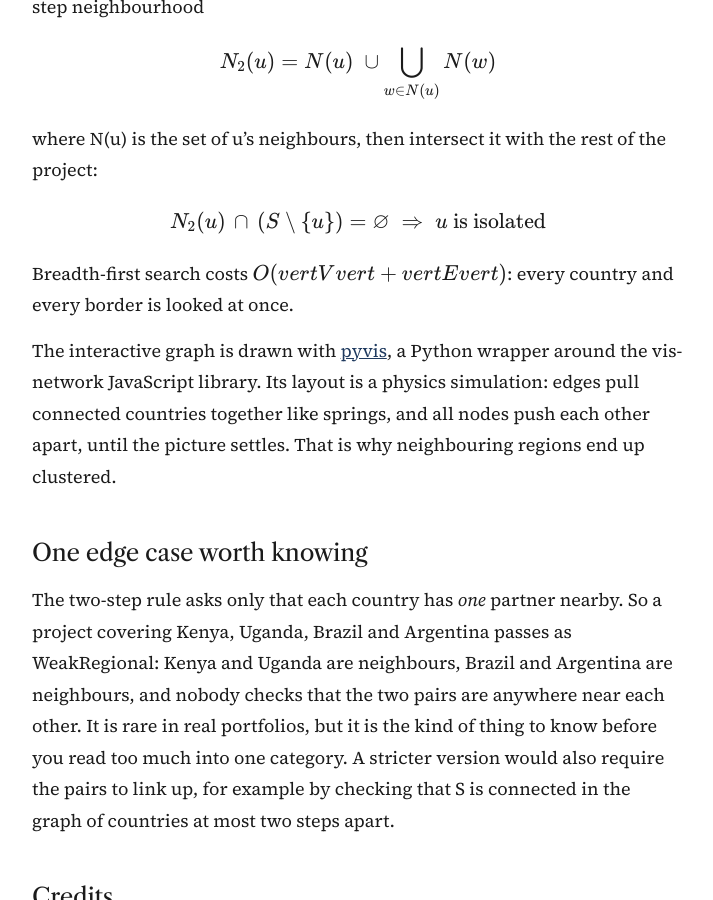
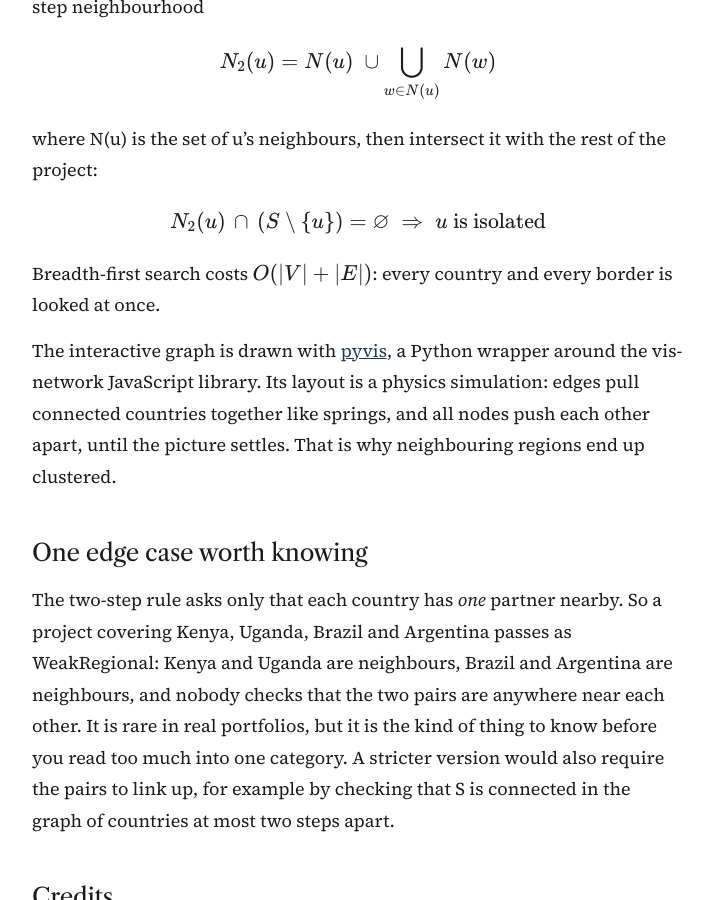
Before and after one commit to owangie/owangie.github.io, a Jekyll site: the page built from _posts/2026-09-28-neighbours-graph-theory.md, in a window 1280 px wide and 900 px high, scrolled down 2318 px. Shown: the whole window, without its empty margins (282-995 px from the left). Built offline with Jekyll 4.4.1, drawn with Linux system fonts in a browser that asks for light colours.

Commit message:
Correct complexity formula

```diff
--- a/_posts/2026-09-28-neighbours-graph-theory.md
+++ b/_posts/2026-09-28-neighbours-graph-theory.md
@@ -46,9 +46,7 @@ where N(u) is the set of u's neighbours, then intersect it with the rest of the
 
 $$N_2(u) \,\cap\, (S \setminus \{u\}) = \varnothing \;\Rightarrow\; u \text{ is isolated}$$
 
-Breadth-first search costs $$O(vert V
-vert + vert E
-vert)$$: every country and every border is looked at once.
+Breadth-first search costs $$O(\lvert V \rvert + \lvert E \rvert)$$: every country and every border is looked at once.
 
 The interactive graph is drawn with [pyvis](https://pyvis.readthedocs.io/), a Python wrapper around the vis-network JavaScript library. Its layout is a physics simulation: edges pull connected countries together like springs, and all nodes push each other apart, until the picture settles. That is why neighbouring regions end up clustered.
 
```
